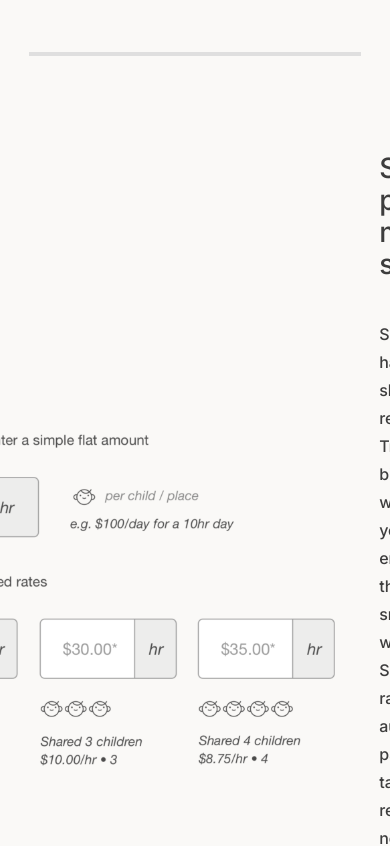
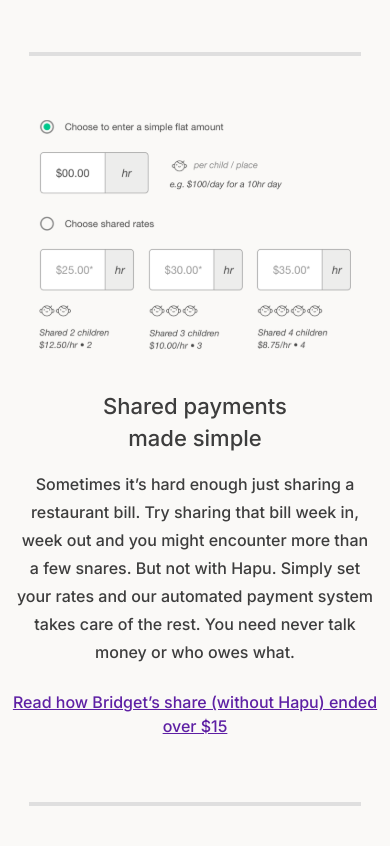
Before and after one commit to guidugaich/jungle-challenge, a React (Create React App) app: page / in a window 390 px wide. Shown: the part 2100-2946 px from the top of the page. Built offline with nearby package versions, Linux system fonts and the light colour scheme.

Commit message:
media queries for payment section

```diff
--- a/src/components/Payment/style.css
+++ b/src/components/Payment/style.css
@@ -43,3 +43,30 @@
   height: 336px;
   margin-right: 44px;
 }
+
+@media screen and (max-width: 600px) {
+  .payment-section-container {
+    flex-direction: column;
+    align-items: center;
+    justify-content: center;
+    text-align: center;
+    margin: 64px 0;
+  }
+
+  .payment-section-container img {
+    width: 312px;
+    height: 230px;
+    margin: 0 auto 40px;
+  }
+
+  .payment-section-content h2 {
+    font-size: 22px;
+    line-height: 32px;
+    width: 226px;
+    margin: 0 auto 16px;
+  }
+
+  .payment-section-content p {
+    margin: 0 16px 24px;
+  }
+}
```
